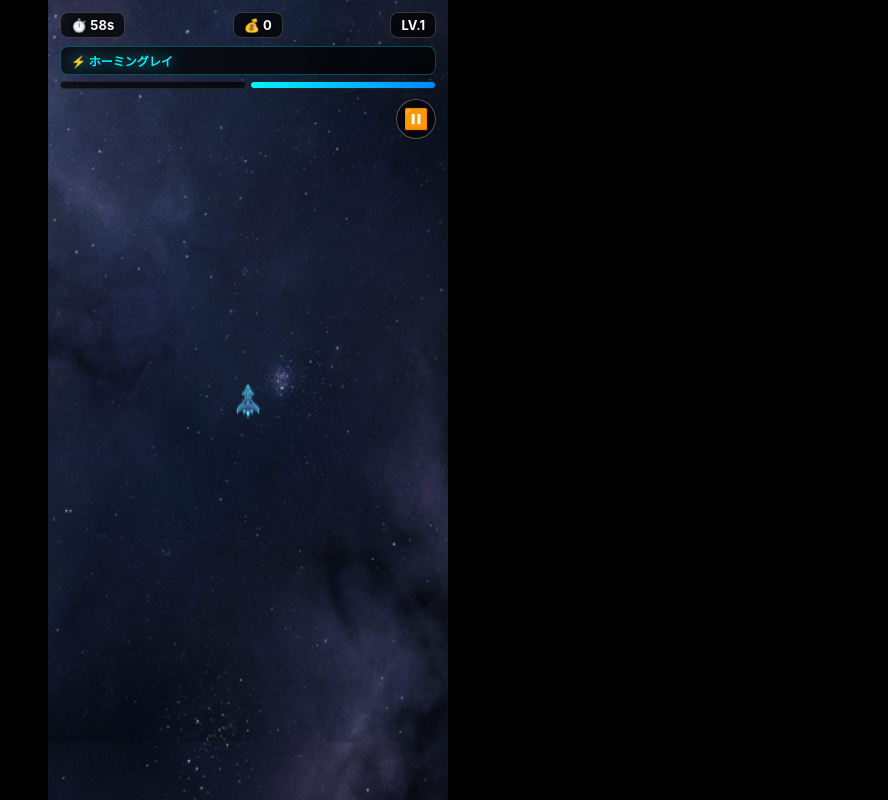
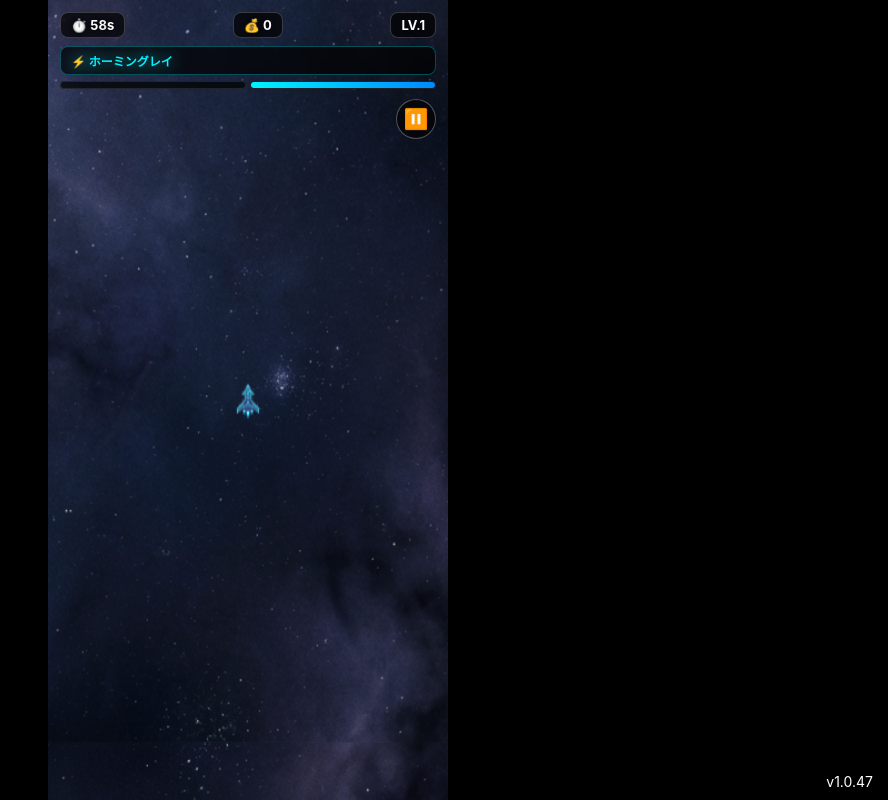
Before and after one commit to tositosi0/test2, a React (Vite) app: page / in a window 1280 px wide. Both pictures are taken after a click on the button "▶ DEPLOY". Shown: the whole page, without its empty margins (392-1280 px from the left). Built offline with nearby package versions, Linux system fonts and the light colour scheme.

Commit message:
Optimize performance with enemy cap and improved gem merge, update version UI v1.0.47

```diff
--- a/src/Game.jsx
+++ b/src/Game.jsx
@@ -8,9 +8,10 @@ const WORLD_HEIGHT = 1500; // Adjusted from 2000
 const MAX_WEAPONS = 6;
 const MAX_PASSIVES = 6;
 const STAGE_DURATION = 60;
-const VERSION = 'v1.0.46';
+const VERSION = 'v1.0.47';
 const MAX_GEMS = 40; // 経験値アイテムの上限
 const MAX_PARTICLES = 30; // パーティクルの上限
+const MAX_ENEMIES = 100; // 敵の上限（重さ対策）
 
 const COLORS = {
     bg: '#050510', player: '#00f3ff', exp: '#2ecc71', enemy: '#ff0055',
@@ -238,8 +239,8 @@ function GameScreen({ stage, baseStats, onEnd, onAbort }) {
                 const g2 = s.gems[j];
                 const dx = base.x - g2.x;
                 const dy = base.y - g2.y;
-                if (Math.abs(dx) < 30 && Math.abs(dy) < 30) {
-                    if (dx * dx + dy * dy < 900 && base.type === g2.type) {
+                if (Math.abs(dx) < 60 && Math.abs(dy) < 60) {
+                    if (dx * dx + dy * dy < 3600 && base.type === g2.type) {
                         base.val += g2.val;
                         base.x = (base.x + g2.x) / 2;
                         base.y = (base.y + g2.y) / 2;
@@ -275,7 +276,7 @@ function GameScreen({ stage, baseStats, onEnd, onAbort }) {
             const speed = enemyType === 'fast' ? (1.6 + difficulty * 0.05) * 1.3 : (1.6 + difficulty * 0.05);
             const color = enemyType === 'tank' ? '#ff4400' : (enemyType === 'fast' ? '#ff00ff' : COLORS.enemy);
 
-            if (ex > 0 && ex < WORLD_WIDTH && ey > 0 && ey < WORLD_HEIGHT) {
+            if (ex > 0 && ex < WORLD_WIDTH && ey > 0 && ey < WORLD_HEIGHT && s.enemies.length < MAX_ENEMIES) {
                 s.enemies.push({ x: ex, y: ey, hp, maxHp: hp, speed, color, size, type: enemyType });
             }
         }
@@ -724,6 +725,13 @@ function GameScreen({ stage, baseStats, onEnd, onAbort }) {
                         ⏸️
                     </button>
                 )}
+                <div style={{
+                    position: 'fixed', bottom: '5px', right: '5px',
+                    color: 'white', backgroundColor: 'rgba(0,0,0,0.7)', padding: '5px 10px',
+                    fontSize: '14px', zIndex: 10000, pointerEvents: 'none', borderRadius: '4px'
+                }}>
+                    {VERSION}
+                </div>
             </div>
             {
                 pauseMenu && (
```
